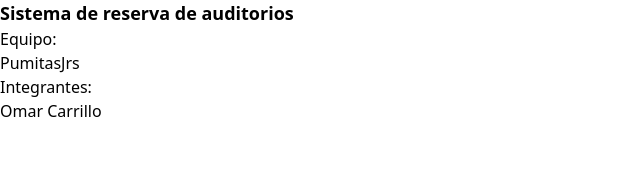
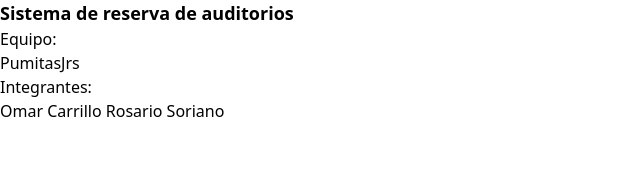
Before and after one commit to OmarCarrillo1121/reservas-auditorios-pmjrs, a SvelteKit app: page / in a window 1280 px wide. Shown: the top 190 px of the page, without its empty margins (0-640 px from the left). Built offline with nearby package versions, Linux system fonts and the light colour scheme.

Commit message:
se actualizó el archivo page.svelt
agregué nombre

```diff
--- a/src/routes/+page.svelte
+++ b/src/routes/+page.svelte
@@ -12,6 +12,9 @@
 <span>
     Omar Carrillo
 </span>
+<span>
+    Rosario Soriano
+</span>
 <br>
 
 
```
